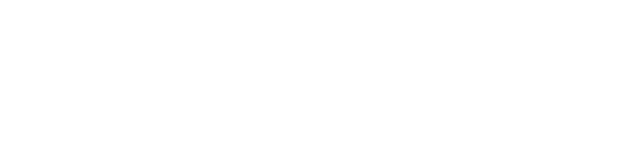
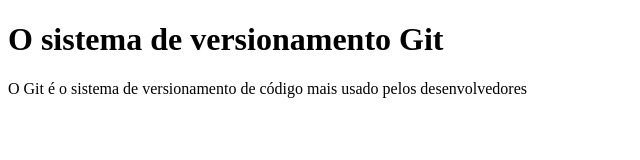
Before and after one commit to biarabelo/web32802, a plain HTML site: page index.html in a window 1280 px wide. Shown: the whole page, without its empty margins (0-640 px from the left). Drawn offline with Linux system fonts and the light colour scheme.

Commit message:
Segunda versão

```diff
--- a/index.html
+++ b/index.html
@@ -4,9 +4,10 @@
     <meta charset="UTF-8">
     <meta http-equiv="X-UA-Compatible" content="IE=edge">
     <meta name="viewport" content="width=device-width, initial-scale=1.0">
-    <title>Document</title>
+    <title>O sistema de versionamento Git</title>
 </head>
 <body>
-
+    <h1>O sistema de versionamento Git</h1>
+    <p>O Git é o sistema de versionamento de código mais usado pelos desenvolvedores</p>
 </body>
 </html>
```
